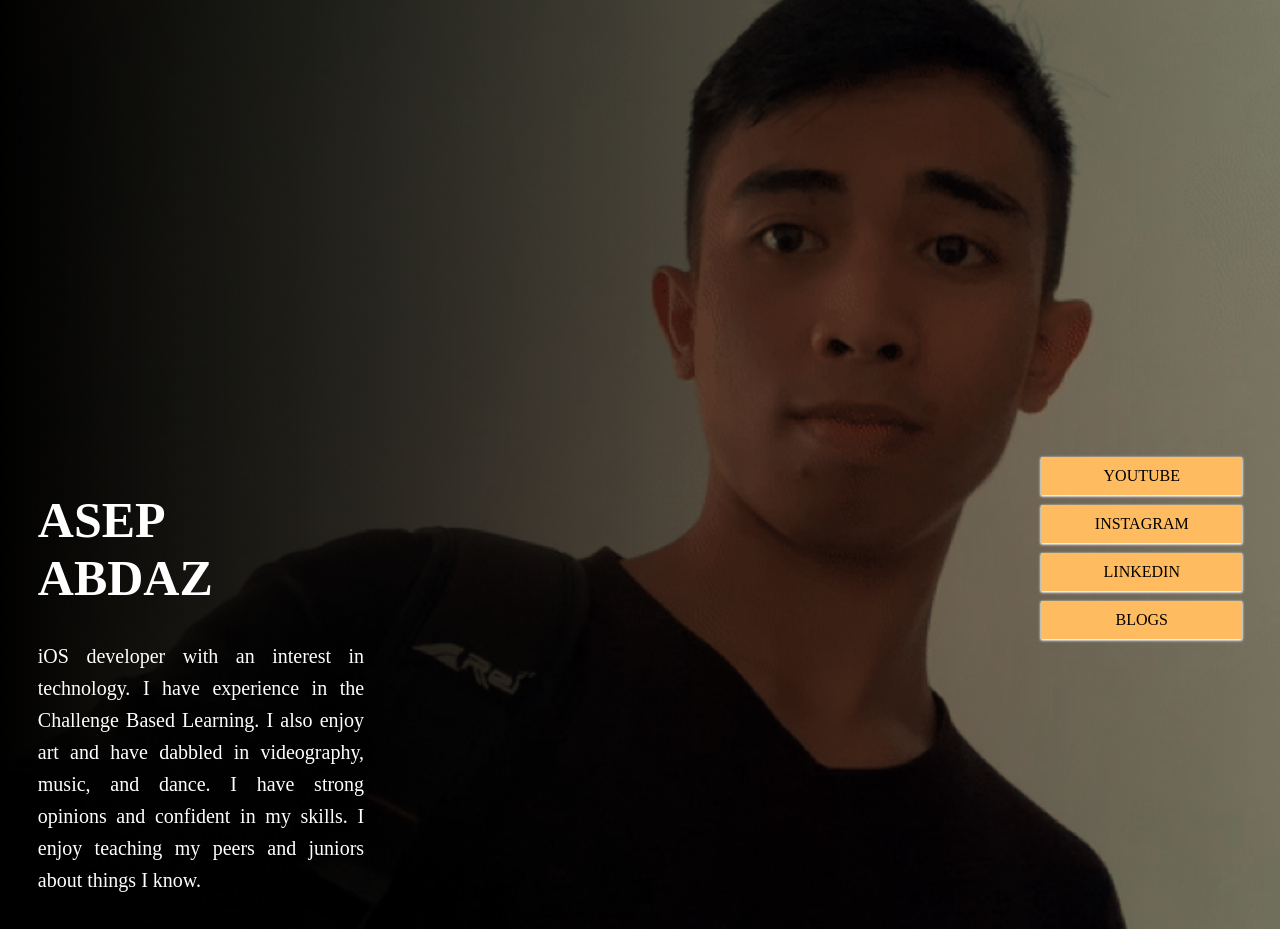
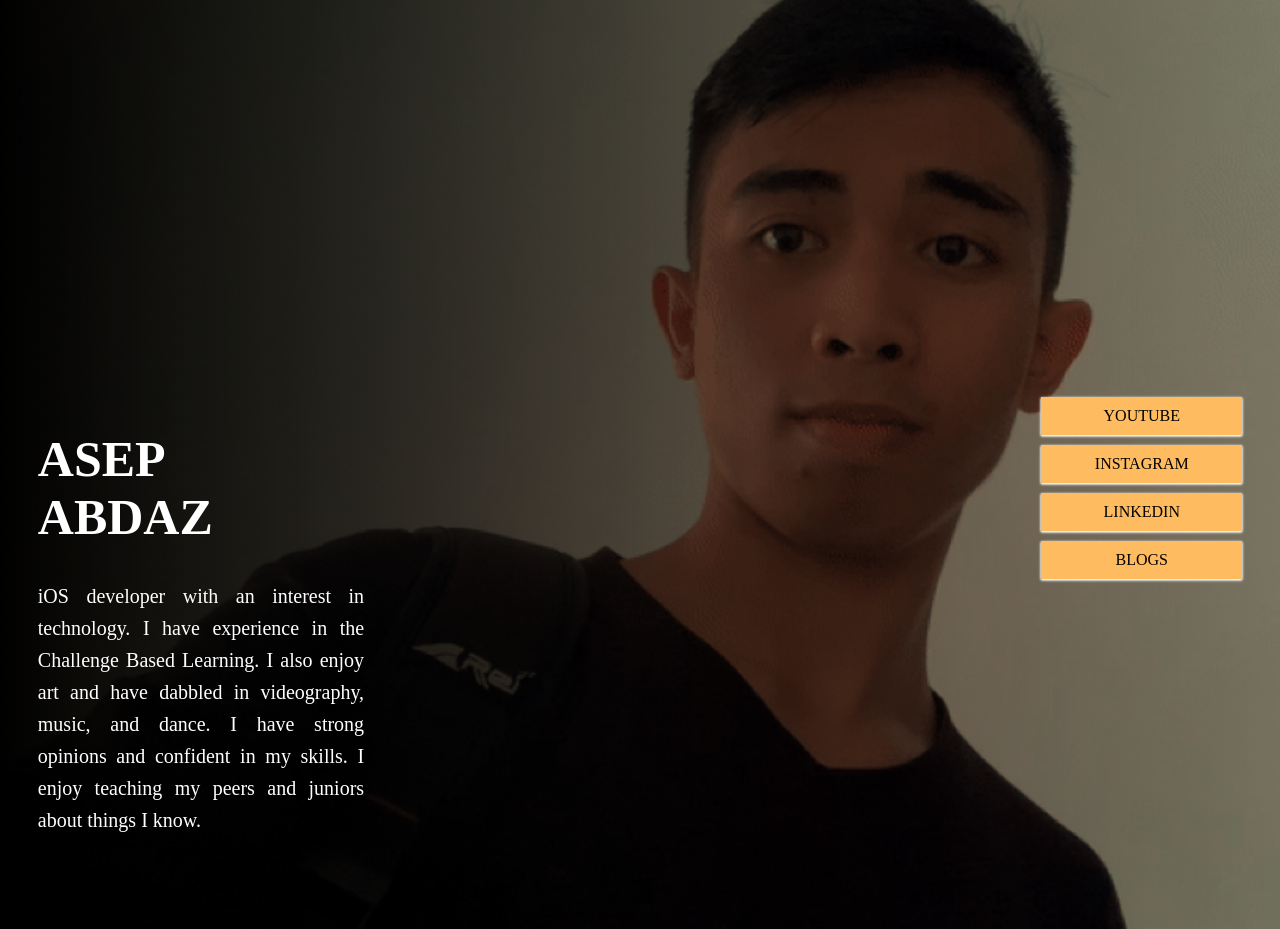
Before and after one commit to asepabdaz/AsepAbdaz, a PHP site: page / in a window 1280 px wide. Run offline with PHP 8.4, Linux system fonts and the light colour scheme.

Commit message:
disable scroller image part 2

```diff
--- a/css/style.css
+++ b/css/style.css
@@ -270,13 +270,14 @@ header.masthead {
 }
 
 #header {
-  position: relative;
+  position: absolute;
   min-height: 100%;
 }
 
 #header-content {
-  position: fixed;
-  /*min-height: 70%;*/
+  margin-top: 30%;
+  position: relative;
+  min-height: 70%;
   padding: 1%;
 
   bottom: 0;
```
